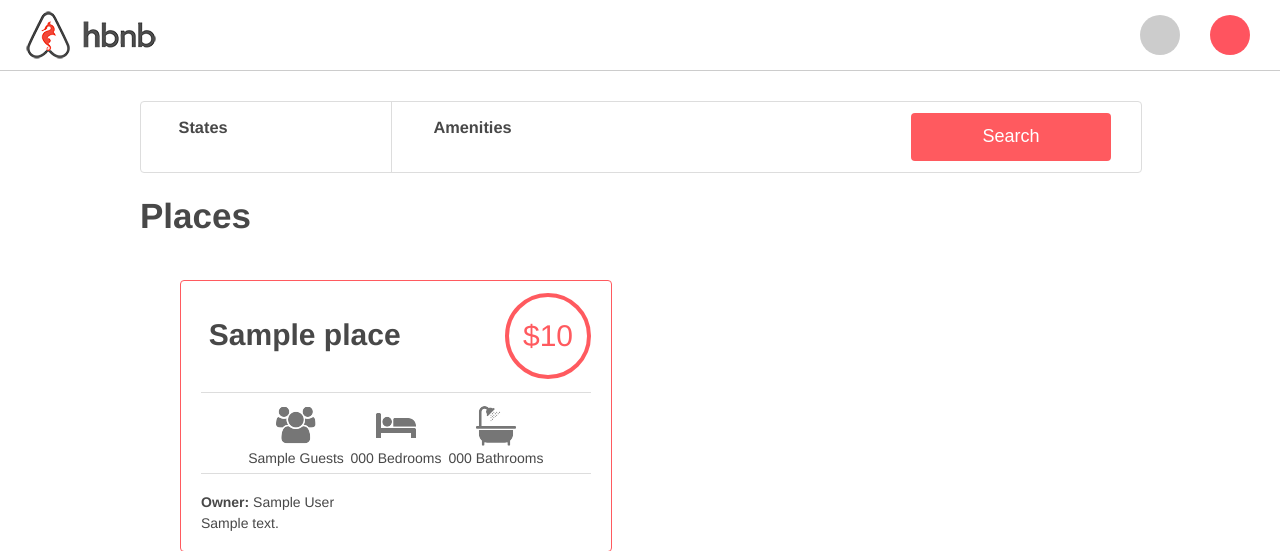
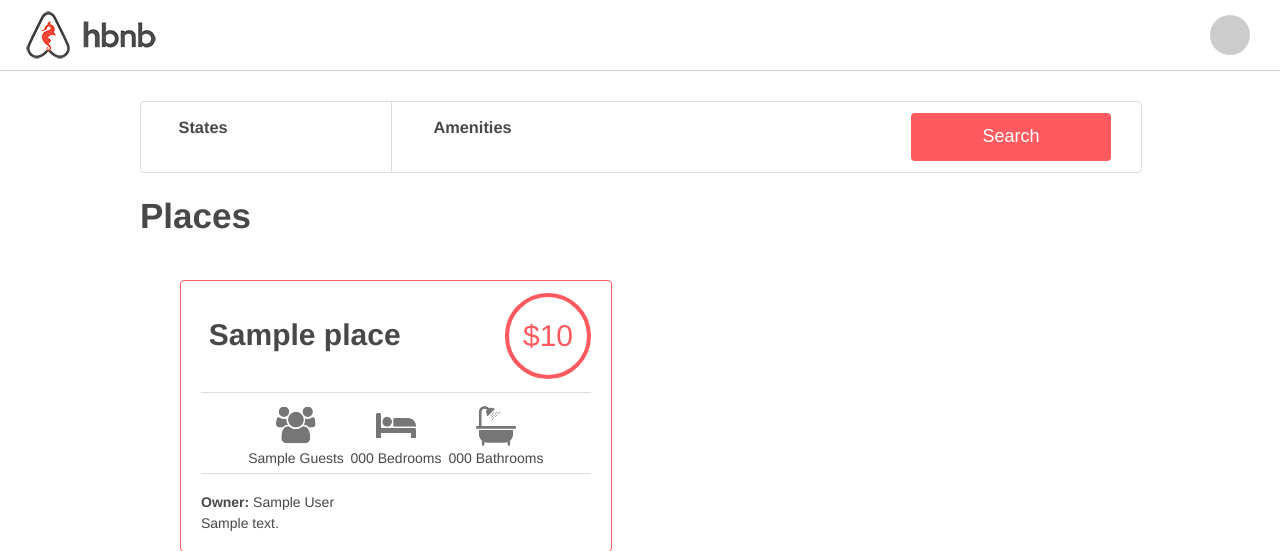
Before and after one commit to Senseiuc/AirBnB_clone_v4, a Flask app: template web_dynamic/templates/2-hbnb.html in a window 1280 px wide. Shown: the top 551 px of the page. Run offline with Flask 3, Linux system fonts and the light colour scheme; the template is opened without the code that fills it: most values are stand-ins (such as "Sample title", 1, 10 or a date in 2020); some libraries are stand-ins or nearby versions.

Commit message:
api get status

```diff
--- a/web_dynamic/static/styles/3-header.css
+++ b/web_dynamic/static/styles/3-header.css
@@ -39,7 +39,7 @@
 	align-items: center;
 }
 
-header div {
+#api_status{
     border-radius: 50%;
     width: 40px;
     height: 40px;
```
